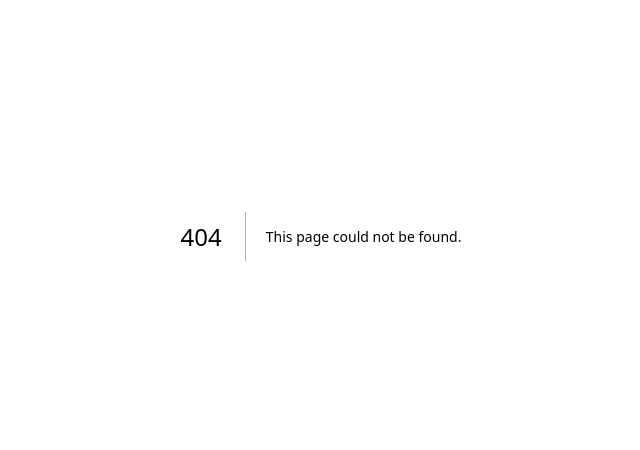
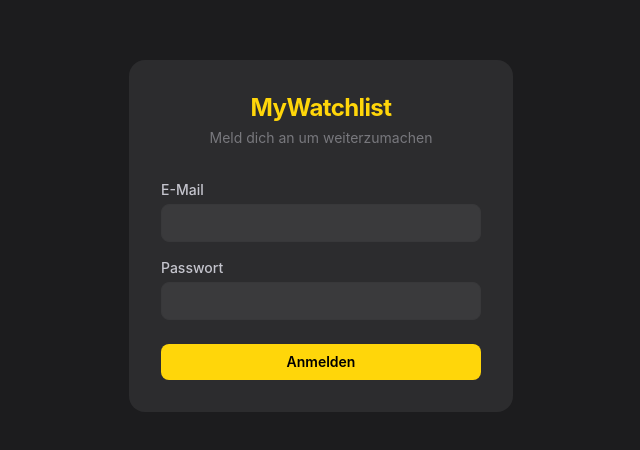
Before and after one commit to Herminator11/mywatchlist, a Next.js app: page /login in a window 1280 px wide. Before the commit this address had no page. Shown: the part 164-614 px from the top of the page, without its empty margins (319-959 px from the left). Built offline with nearby package versions, Linux system fonts and the light colour scheme.

Commit message:
Initial setup for NextAuth Login

```diff
--- /dev/null
+++ b/middleware.ts
@@ -0,0 +1,19 @@
+import { auth } from "@/auth";
+import { NextResponse } from "next/server";
+
+export default auth((req) => {
+  const isLoggedIn = !!req.auth;
+  const isLoginPage = req.nextUrl.pathname.startsWith("/login");
+
+  if (!isLoggedIn && !isLoginPage) {
+    return NextResponse.redirect(new URL("/login", req.url));
+  }
+
+  if (isLoggedIn && isLoginPage) {
+    return NextResponse.redirect(new URL("/watchlist/want-to-watch", req.url));
+  }
+});
+
+export const config = {
+  matcher: ["/((?!api/auth|_next/static|_next/image|favicon.ico).*)"],
+};
--- a/src/app/(app)/layout.tsx
+++ b/src/app/(app)/layout.tsx
@@ -1,12 +1,17 @@
+import { SessionProvider } from "next-auth/react";
+import { auth } from "@/auth";
 import { Sidebar } from "@/components/layout/Sidebar";
 import { MobileNav } from "@/components/layout/MobileNav";
 
-export default function AppLayout({
+export default async function AppLayout({
   children,
 }: {
   children: React.ReactNode;
 }) {
+  const session = await auth();
+
   return (
+    <SessionProvider session={session}>
       <div className="flex min-h-screen">
         <Sidebar />
         <main className="flex-1 p-4 md:p-8 pb-24 md:pb-8 max-w-4xl">
@@ -14,5 +19,6 @@ export default function AppLayout({
         </main>
         <MobileNav />
       </div>
+    </SessionProvider>
   );
 }
--- /dev/null
+++ b/src/app/(auth)/login/page.tsx
@@ -0,0 +1,117 @@
+"use client";
+
+import { useState } from "react";
+import { signIn } from "next-auth/react";
+import { useRouter } from "next/navigation";
+
+export default function LoginPage() {
+  const router = useRouter();
+  const [email, setEmail] = useState("");
+  const [password, setPassword] = useState("");
+  const [error, setError] = useState("");
+  const [loading, setLoading] = useState(false);
+
+  async function handleSubmit(e: React.FormEvent) {
+    e.preventDefault();
+    setLoading(true);
+    setError("");
+
+    const result = await signIn("credentials", {
+      email,
+      password,
+      redirect: false,
+    });
+
+    if (result?.error) {
+      setError("E-Mail oder Passwort falsch.");
+      setLoading(false);
+    } else {
+      router.push("/watchlist/want-to-watch");
+    }
+  }
+
+  return (
+    <div
+      className="min-h-screen flex items-center justify-center p-4"
+      style={{ backgroundColor: "var(--background)" }}
+    >
+      <div
+        className="w-full max-w-sm rounded-2xl p-8"
+        style={{ backgroundColor: "var(--surface)" }}
+      >
+        {/* Logo */}
+        <div className="mb-8 text-center">
+          <h1
+            className="text-2xl font-bold tracking-tight"
+            style={{ color: "var(--accent)" }}
+          >
+            MyWatchlist
+          </h1>
+          <p className="text-sm mt-1" style={{ color: "var(--text-muted)" }}>
+            Meld dich an um weiterzumachen
+          </p>
+        </div>
+
+        {/* Form */}
+        <form onSubmit={handleSubmit} className="flex flex-col gap-4">
+          <div className="flex flex-col gap-1">
+            <label
+              className="text-sm font-medium"
+              style={{ color: "var(--text-secondary)" }}
+            >
+              E-Mail
+            </label>
+            <input
+              type="email"
+              value={email}
+              onChange={(e) => setEmail(e.target.value)}
+              required
+              className="rounded-lg px-3 py-2 text-sm outline-none"
+              style={{
+                backgroundColor: "var(--surface-elevated)",
+                color: "var(--text-primary)",
+                border: "1px solid var(--border)",
+              }}
+            />
+          </div>
+
+          <div className="flex flex-col gap-1">
+            <label
+              className="text-sm font-medium"
+              style={{ color: "var(--text-secondary)" }}
+            >
+              Passwort
+            </label>
+            <input
+              type="password"
+              value={password}
+              onChange={(e) => setPassword(e.target.value)}
+              required
+              className="rounded-lg px-3 py-2 text-sm outline-none"
+              style={{
+                backgroundColor: "var(--surface-elevated)",
+                color: "var(--text-primary)",
+                border: "1px solid var(--border)",
+              }}
+            />
+          </div>
+
+          {error && (
+            <p className="text-sm" style={{ color: "var(--destructive)" }}>
+              {error}
+            </p>
+          )}
+
+          <button
+            type="submit"
+            disabled={loading}
+            className="mt-2 rounded-lg py-2 text-sm font-semibold transition-opacity disabled:opacity-50"
+            style={{ backgroundColor: "var(--accent)", color: "#000" }}
+          >
+            {loading ? "Wird angemeldet..." : "Anmelden"}
+          </button>
+        </form>
+      </div>
+    </div>
+  );
+}
--- /dev/null
+++ b/src/app/api/[...nextauth]/route.ts
@@ -0,0 +1,3 @@
+import { handlers } from "@/auth";
+
+export const { GET, POST } = handlers;
--- /dev/null
+++ b/src/auth.ts
@@ -0,0 +1,44 @@
+import NextAuth from "next-auth";
+import Credentials from "next-auth/providers/credentials";
+import { prisma } from "@/lib/prisma";
+import bcrypt from "bcryptjs";
+
+export const { handlers, auth, signIn, signOut } = NextAuth({
+  providers: [
+    Credentials({
+      credentials: {
+        email: { label: "Email", type: "email" },
+        password: { label: "Password", type: "password" },
+      },
+      async authorize(credentials) {
+        if (!credentials?.email || !credentials?.password) return null;
+
+        const user = await prisma.user.findUnique({
+          where: { email: credentials.email as string },
+        });
+
+        if (!user || !user.password) return null;
+
+        const valid = await bcrypt.compare(
+          credentials.password as string,
+          user.password
+        );
+
+        return valid ? user : null;
+      },
+    }),
+  ],
+  callbacks: {
+    async jwt({ token, user }) {
+      if (user) token.id = user.id;
+      return token;
+    },
+    async session({ session, token }) {
+      if (token.id) session.user.id = token.id as string;
+      return session;
+    },
+  },
+  pages: {
+    signIn: "/login",
+  },
+});
```
Lines whose indentation alone changed are shown as unchanged.
